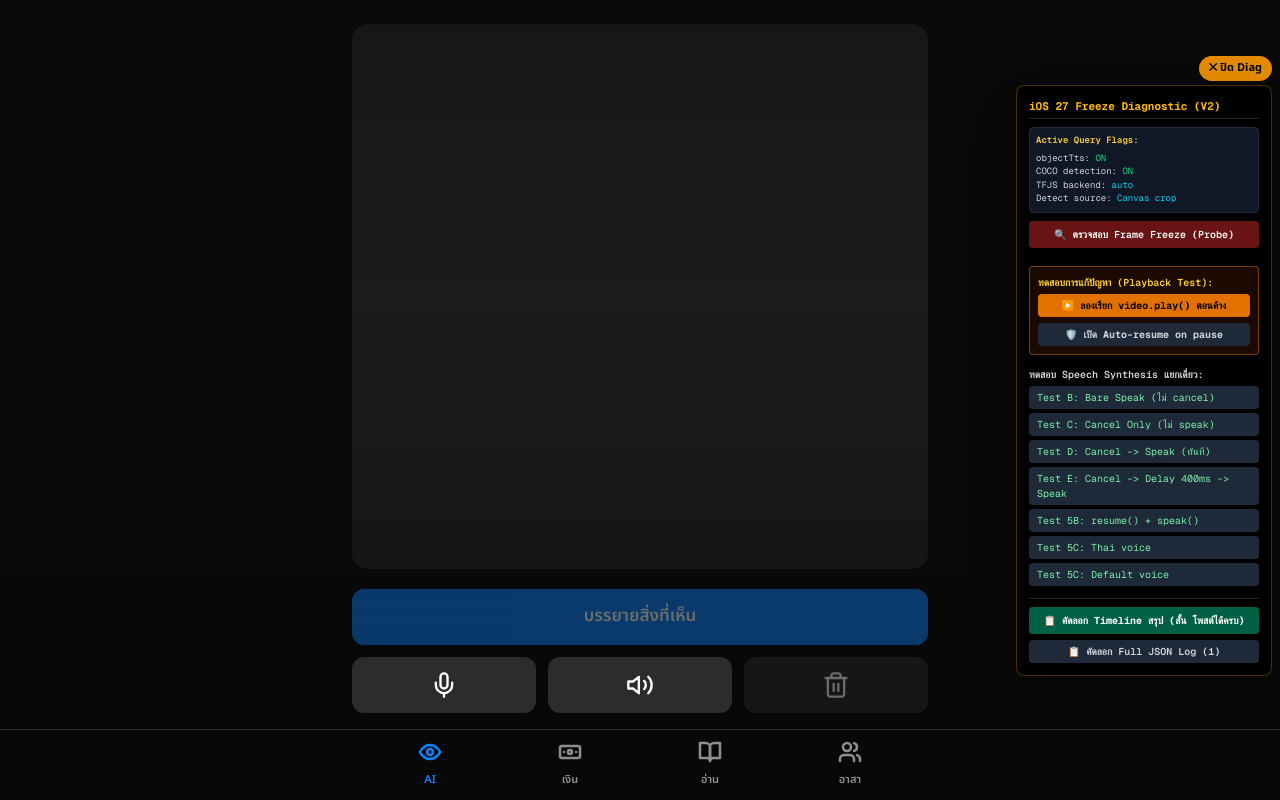
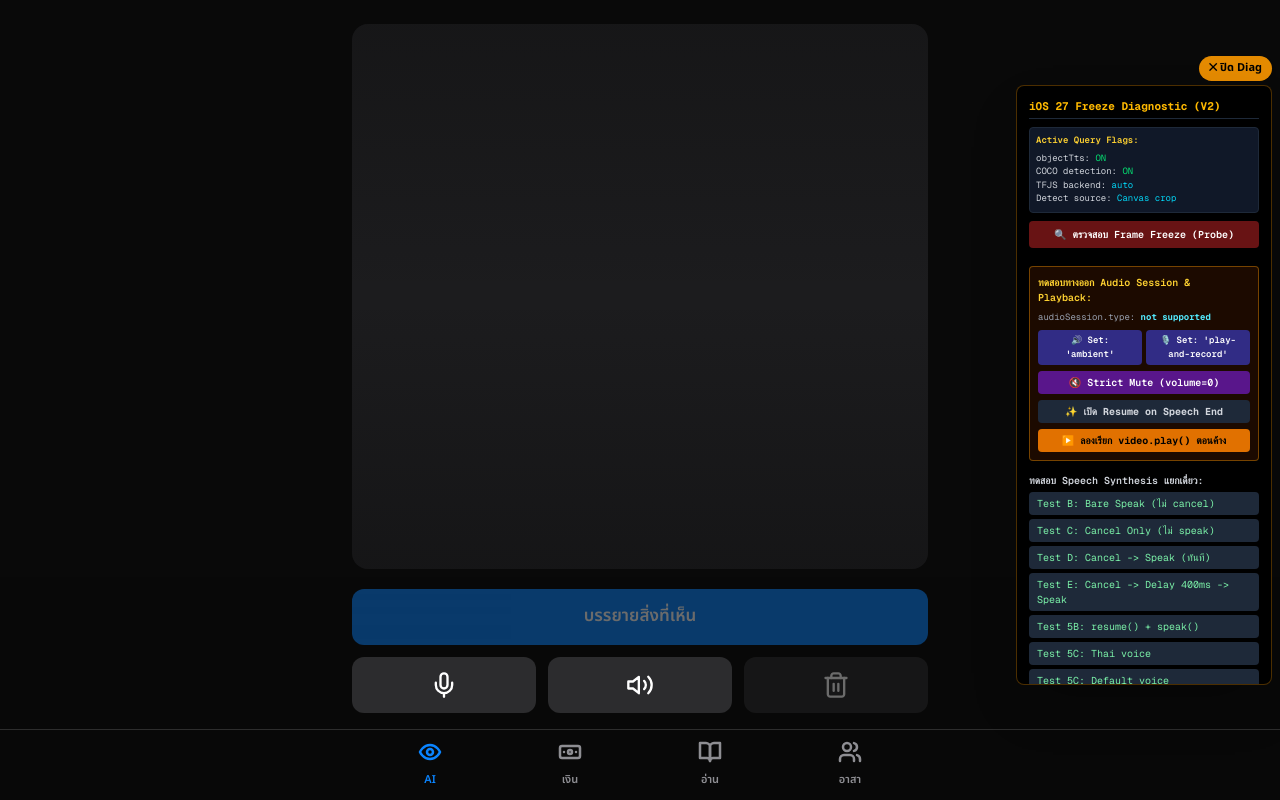
Before and after one commit to 7sadakonr/Nyeta, a Next.js app: page / in a window 1280 px wide. Both pictures are taken after a click on the button "🛠️ iOS27 Diag". Built offline with nearby package versions, Linux system fonts and the light colour scheme; no server answers.

Commit message:
feat(investigation): add audioSession controls, strict mute, and resumeOnSpeechEnd

```diff
--- a/src/features/blind-assistant/components/DiagnosticPanel.tsx
+++ b/src/features/blind-assistant/components/DiagnosticPanel.tsx
@@ -350,6 +350,62 @@ export default function DiagnosticPanel({ videoRef }: DiagnosticPanelProps) {
         return () => video.removeEventListener('pause', handlePause);
     }, [autoResume, videoRef]);
 
+    const [audioSessionType, setAudioSessionType] = useState<string>('checking...');
+    const [resumeOnSpeechEnd, setResumeOnSpeechEnd] = useState<boolean>(false);
+
+    useEffect(() => {
+        if (typeof navigator !== 'undefined' && 'audioSession' in navigator) {
+            setAudioSessionType((navigator as any).audioSession?.type || 'unknown');
+        } else {
+            setAudioSessionType('not supported');
+        }
+    }, [isOpen]);
+
+    const setSession = (type: string) => {
+        if (typeof navigator !== 'undefined' && 'audioSession' in navigator) {
+            try {
+                (navigator as any).audioSession.type = type;
+                setAudioSessionType((navigator as any).audioSession.type);
+                captureMediaSnapshot(`audioSession-set:${type}`, videoRef.current);
+                alert(`audioSession.type = ${type}`);
+            } catch (e: any) {
+                alert(`audioSession error: ${e.message}`);
+            }
+        } else {
+            alert('navigator.audioSession is not supported on this iOS version');
+        }
+    };
+
+    const strictMuteVideo = useCallback(() => {
+        const v = videoRef.current;
+        if (!v) return;
+        v.muted = true;
+        v.defaultMuted = true;
+        v.volume = 0;
+        v.setAttribute('muted', '');
+        v.setAttribute('playsinline', '');
+        v.setAttribute('webkit-playsinline', '');
+        captureMediaSnapshot('strict-mute-applied', v);
+        alert('Applied strict mute (volume=0, defaultMuted, playsinline)');
+    }, [videoRef]);
+
+    // Resume when speech finishes (does NOT interrupt/fight during speech!)
+    useEffect(() => {
+        if (!resumeOnSpeechEnd) return;
+        const synth = typeof window !== 'undefined' ? (window as any)['speech' + 'Synthesis'] : null;
+        if (!synth) return;
+
+        const interval = setInterval(() => {
+            const v = videoRef.current;
+            if (v && v.paused && !Boolean(synth['speaking']) && !Boolean(synth['pending'])) {
+                captureMediaSnapshot('resume-on-speech-end', v);
+                v.play().catch(() => {});
+            }
+        }, 150);
+
+        return () => clearInterval(interval);
+    }, [resumeOnSpeechEnd, videoRef]);
+
     // Current active flags status
     const objectTtsOff = isObjectTtsDisabled();
     const objectDetectionOff = isObjectDetectionDisabled();
@@ -406,24 +462,58 @@ export default function DiagnosticPanel({ videoRef }: DiagnosticPanelProps) {
                         )}
                     </div>
 
-                    {/* Manual Play & Auto Resume Test */}
-                    <div className="mb-3 p-2 rounded bg-amber-950/40 border border-amber-500/40">
-                        <div className="font-semibold text-amber-300 text-[10px] mb-1">
-                            ทดสอบการแก้ปัญหา (Playback Test):
+                    {/* Manual Play & Solutions Test */}
+                    <div className="mb-3 p-2 rounded bg-amber-950/40 border border-amber-500/40 space-y-1.5">
+                        <div className="font-semibold text-amber-300 text-[10px]">
+                            ทดสอบทางออก Audio Session & Playback:
                         </div>
+
+                        {/* AudioSession API */}
+                        <div className="text-[9px] text-gray-400">
+                            audioSession.type: <span className="text-cyan-300 font-bold">{audioSessionType}</span>
+                        </div>
+                        <div className="grid grid-cols-2 gap-1">
+                            <button
+                                type="button"
+                                onClick={() => setSession('ambient')}
+                                className="rounded bg-indigo-900 hover:bg-indigo-800 py-1 px-1.5 text-white font-semibold text-[9px]"
+                            >
+                                🔊 Set: 'ambient'
+                            </button>
+                            <button
+                                type="button"
+                                onClick={() => setSession('play-and-record')}
+                                className="rounded bg-indigo-900 hover:bg-indigo-800 py-1 px-1.5 text-white font-semibold text-[9px]"
+                            >
+                                🎙️ Set: 'play-and-record'
+                            </button>
+                        </div>
+
+                        {/* Strict Mute */}
+                        <button
+                            type="button"
+                            onClick={strictMuteVideo}
+                            className="w-full rounded bg-purple-900 hover:bg-purple-800 py-1 px-2 text-white font-semibold text-[10px]"
+                        >
+                            🔇 Strict Mute (volume=0)
+                        </button>
+
+                        {/* Resume on speech end (ไม่แย่ง session ตอนกำลังพูด) */}
+                        <button
+                            type="button"
+                            onClick={() => setResumeOnSpeechEnd(prev => !prev)}
+                            className={`w-full rounded py-1 px-2 font-bold text-[10px] ${resumeOnSpeechEnd ? 'bg-cyan-600 text-black' : 'bg-gray-800 text-gray-300'}`}
+                        >
+                            {resumeOnSpeechEnd ? '✨ Resume on Speech End: [เปิดอยู่]' : '✨ เปิด Resume on Speech End'}
+                        </button>
+
+                        {/* Manual Play */}
                         <button
                             type="button"
                             onClick={testManualPlay}
-                            className="w-full mb-1.5 rounded bg-amber-600 hover:bg-amber-500 py-1 px-2 text-black font-bold text-[10px]"
+                            className="w-full rounded bg-amber-600 hover:bg-amber-500 py-1 px-2 text-black font-bold text-[10px]"
                         >
                             ▶️ ลองเรียก video.play() ตอนค้าง
-                        </button>
-                        <button
-                            type="button"
-                            onClick={() => setAutoResume(prev => !prev)}
-                            className={`w-full rounded py-1 px-2 font-bold text-[10px] ${autoResume ? 'bg-green-600 text-black' : 'bg-gray-800 text-gray-300'}`}
-                        >
-                            {autoResume ? '🛡️ Auto-resume on pause: [เปิดอยู่]' : '🛡️ เปิด Auto-resume on pause'}
                         </button>
                     </div>
 
```
